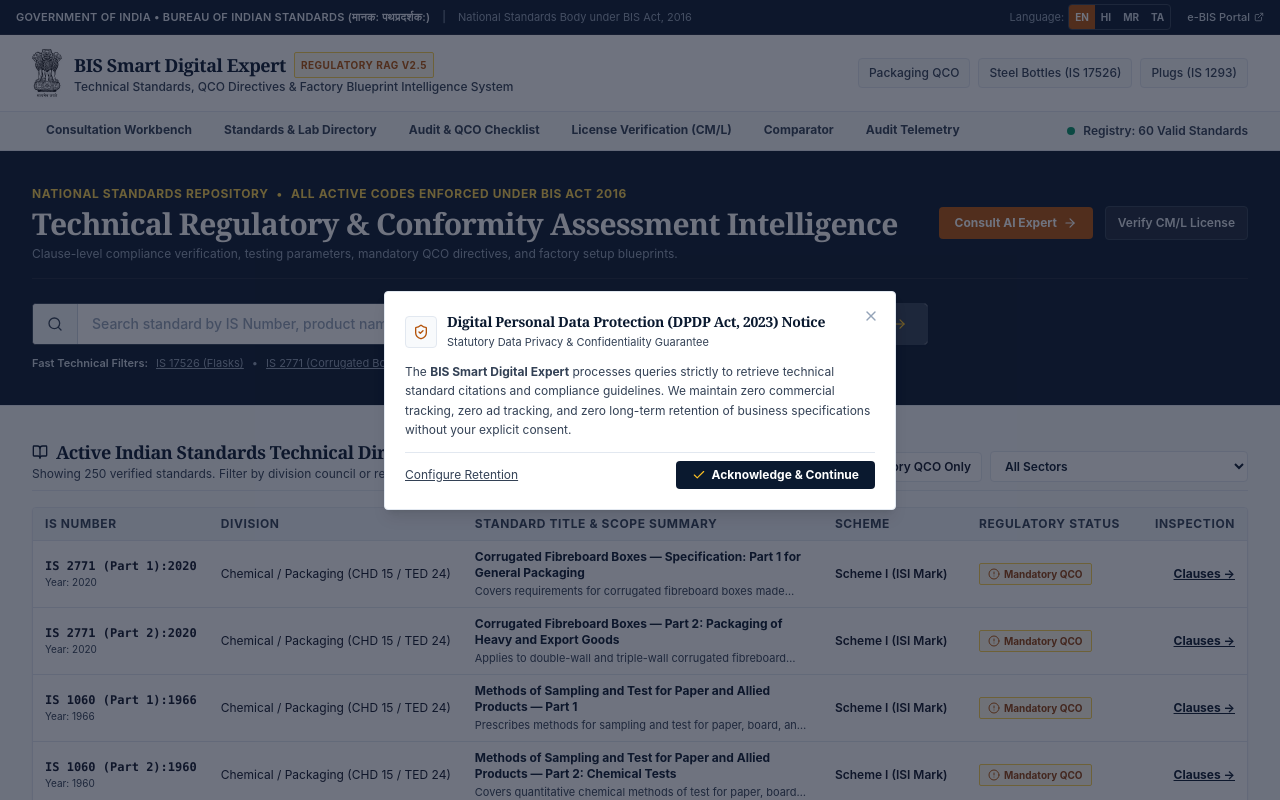
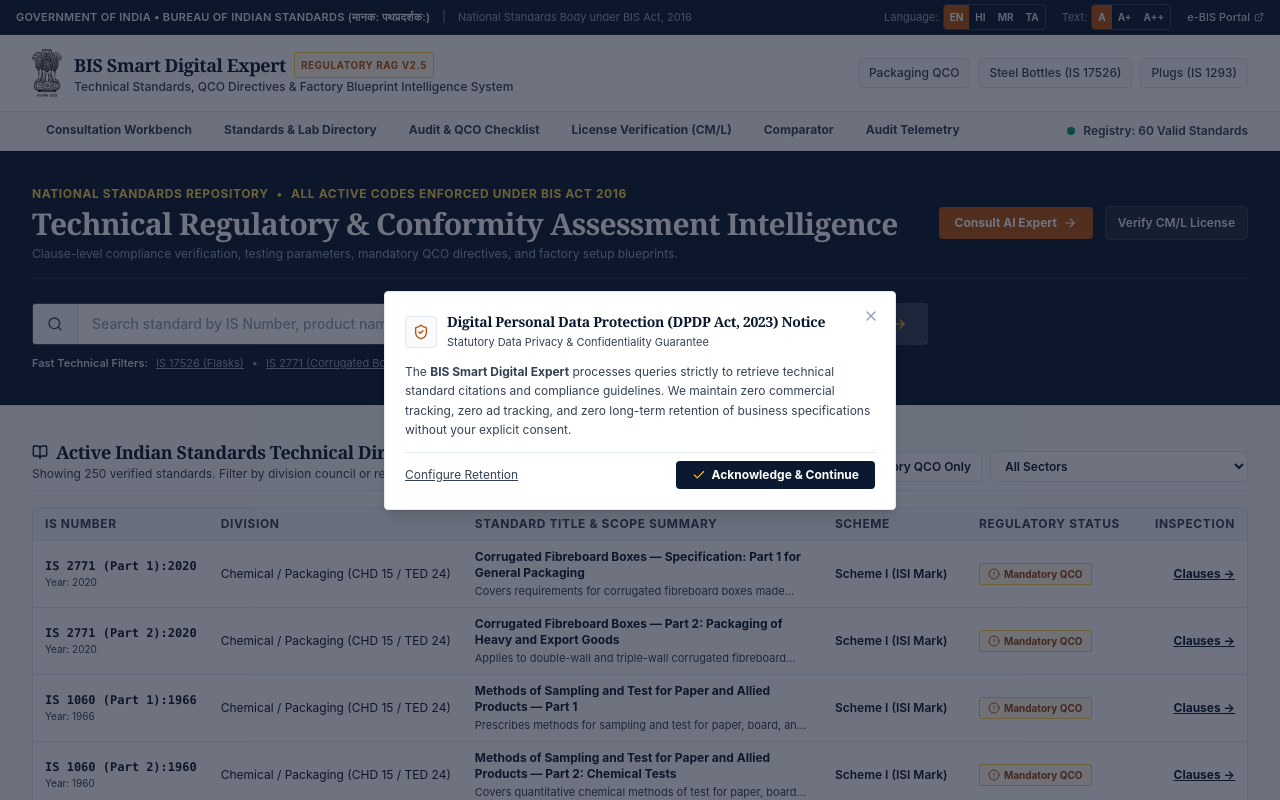
Before and after one commit to Nishit7658/SIH-BIS-, a Next.js app: page / in a window 1280 px wide. Shown: the top 800 px of the page. Built offline with nearby package versions, Linux system fonts and the light colour scheme.

Commit message:
feat(ui): add GIGW text-size accessibility switcher and floating scroll-to-top feature

```diff
--- a/src/app/layout.tsx
+++ b/src/app/layout.tsx
@@ -4,6 +4,7 @@
 import { Navbar } from "@/components/layout/Navbar";
 import { Footer } from "@/components/layout/Footer";
 import { DpdpConsentModal, StatutoryDisclaimerBar } from "@/components/legal/DpdpConsentModal";
+import { ScrollToTop } from "@/components/layout/ScrollToTop";
 
 export const viewport: Viewport = {
   width: "device-width",
@@ -35,6 +36,7 @@
           <main className="flex-1 w-full">{children}</main>
           <Footer />
           <DpdpConsentModal />
+          <ScrollToTop />
         </AppProvider>
       </body>
     </html>
--- a/src/components/layout/Navbar.tsx
+++ b/src/components/layout/Navbar.tsx
@@ -24,6 +24,20 @@
   const pathname = usePathname();
   const { language, setLanguage, isSpeaking, stopSpeaking } = useApp();
   const [mobileOpen, setMobileOpen] = useState(false);
+  const [fontSizeLevel, setFontSizeLevel] = useState<"normal" | "large" | "larger">("normal");
+
+  const changeFontSize = (level: "normal" | "large" | "larger") => {
+    setFontSizeLevel(level);
+    if (typeof document !== "undefined") {
+      if (level === "normal") {
+        document.documentElement.style.fontSize = "100%";
+      } else if (level === "large") {
+        document.documentElement.style.fontSize = "108%";
+      } else if (level === "larger") {
+        document.documentElement.style.fontSize = "116%";
+      }
+    }
+  };
 
   const navItems = [
     { href: "/chat", label: "Consultation Workbench" },
@@ -80,6 +94,49 @@
                     {l.code.toUpperCase()}
                   </button>
                 ))}
+              </div>
+            </div>
+
+            {/* Accessibility Font Size Control (GIGW Compliant) */}
+            <div className="hidden sm:flex items-center gap-1">
+              <span className="text-slate-400">Text:</span>
+              <div className="inline-flex rounded border border-slate-700 overflow-hidden text-[10px]">
+                <button
+                  type="button"
+                  onClick={() => changeFontSize("normal")}
+                  className={`px-1.5 py-0.5 font-bold transition-colors ${
+                    fontSizeLevel === "normal"
+                      ? "bg-gov-saffron text-white"
+                      : "text-slate-300 hover:bg-slate-800"
+                  }`}
+                  title="Default Text Size (A)"
+                >
+                  A
+                </button>
+                <button
+                  type="button"
+                  onClick={() => changeFontSize("large")}
+                  className={`px-1.5 py-0.5 font-bold transition-colors ${
+                    fontSizeLevel === "large"
+                      ? "bg-gov-saffron text-white"
+                      : "text-slate-300 hover:bg-slate-800"
+                  }`}
+                  title="Medium Text Size (A+)"
+                >
+                  A+
+                </button>
+                <button
+                  type="button"
+                  onClick={() => changeFontSize("larger")}
+                  className={`px-1.5 py-0.5 font-bold transition-colors ${
+                    fontSizeLevel === "larger"
+                      ? "bg-gov-saffron text-white"
+                      : "text-slate-300 hover:bg-slate-800"
+                  }`}
+                  title="Large Text Size (A++)"
+                >
+                  A++
+                </button>
               </div>
             </div>
 
--- /dev/null
+++ b/src/components/layout/ScrollToTop.tsx
@@ -0,0 +1,42 @@
+"use client";
+
+import React, { useState, useEffect } from "react";
+import { ArrowUp } from "lucide-react";
+
+export function ScrollToTop() {
+  const [isVisible, setIsVisible] = useState(false);
+
+  useEffect(() => {
+    const toggleVisibility = () => {
+      if (window.scrollY > 280) {
+        setIsVisible(true);
+      } else {
+        setIsVisible(false);
+      }
+    };
+
+    window.addEventListener("scroll", toggleVisibility, { passive: true });
+    return () => window.removeEventListener("scroll", toggleVisibility);
+  }, []);
+
+  const scrollToTop = () => {
+    window.scrollTo({
+      top: 0,
+      behavior: "smooth",
+    });
+  };
+
+  if (!isVisible) return null;
+
+  return (
+    <button
+      type="button"
+      onClick={scrollToTop}
+      aria-label="Scroll to top of page"
+      title="Scroll to top"
+      className="fixed bottom-6 right-6 z-40 p-3 rounded-full bg-gov-navy text-white shadow-lg border border-slate-700 hover:bg-gov-saffron hover:shadow-xl hover:scale-105 active:scale-95 transition-all duration-200 flex items-center justify-center group focus:outline-none focus:ring-2 focus:ring-offset-2 focus:ring-gov-saffron"
+    >
+      <ArrowUp className="w-4 h-4 group-hover:-translate-y-0.5 transition-transform" />
+    </button>
+  );
+}
```
